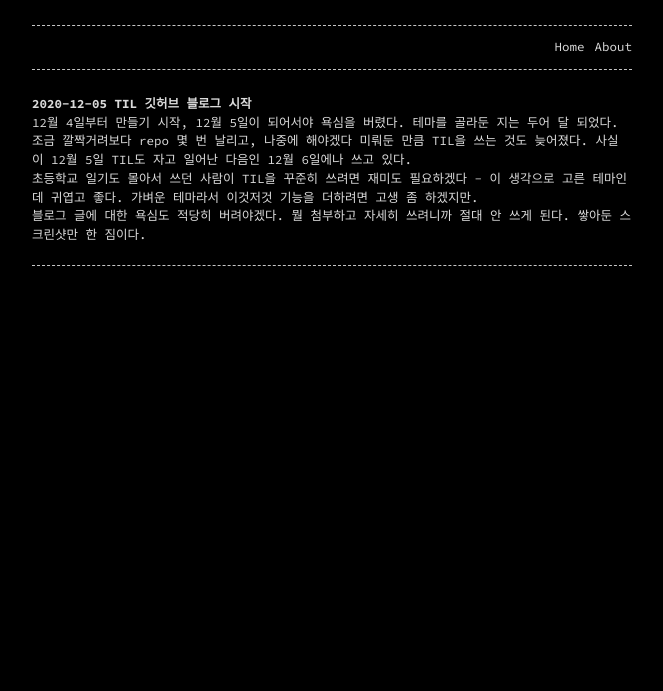
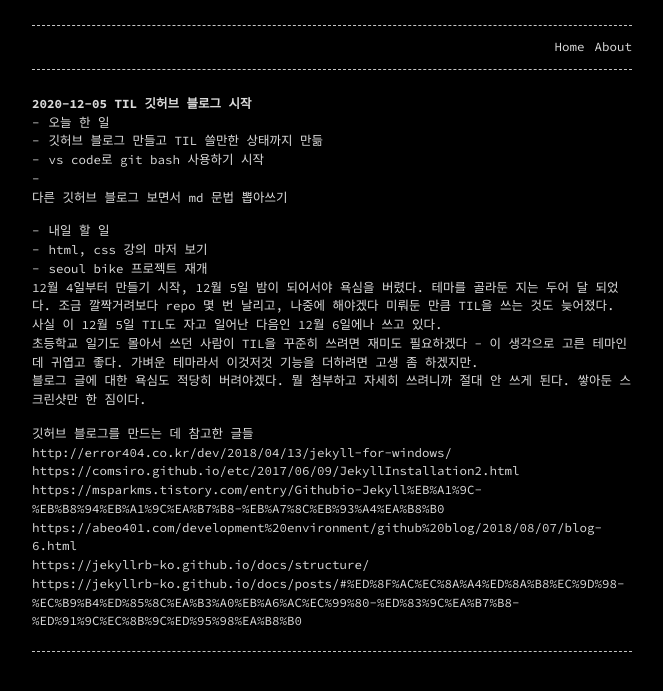
Before and after one commit to phin09/phin09.github.io, a Jekyll site: the page built from _posts/2020-12-05-TIL.md, in a window 1280 px wide. Shown: the top 691 px of the page, without its empty margins (308-971 px from the left). Built offline with Jekyll 4.4.1, drawn with Linux system fonts in a browser that asks for light colours.

Commit message:
update 2020-12-05-TIL

```diff
--- a/_posts/2020-12-05-TIL.md
+++ b/_posts/2020-12-05-TIL.md
@@ -7,6 +7,23 @@ permalink: /TIL/:year/:month/:day/:title/
 
 # 2020-12-05 {{page.title}}
 
-12월 4일부터 만들기 시작, 12월 5일이 되어서야 욕심을 버렸다. 테마를 골라둔 지는 두어 달 되었다. 조금 깔짝거려보다 repo 몇 번 날리고, 나중에 해야겠다 미뤄둔 만큼 TIL을 쓰는 것도 늦어졌다. 사실 이 12월 5일 TIL도 자고 일어난 다음인 12월 6일에나 쓰고 있다.
+- 오늘 한 일
+ - 깃허브 블로그 만들고 TIL 쓸만한 상태까지 만듦
+ - vs code로 git bash 사용하기 시작
+ - 다른 깃허브 블로그 보면서 md 문법 뽑아쓰기
+
+- 내일 할 일
+ - html, css 강의 마저 보기
+ - seoul bike 프로젝트 재개
+
+12월 4일부터 만들기 시작, 12월 5일 밤이 되어서야 욕심을 버렸다. 테마를 골라둔 지는 두어 달 되었다. 조금 깔짝거려보다 repo 몇 번 날리고, 나중에 해야겠다 미뤄둔 만큼 TIL을 쓰는 것도 늦어졌다. 사실 이 12월 5일 TIL도 자고 일어난 다음인 12월 6일에나 쓰고 있다.
 초등학교 일기도 몰아서 쓰던 사람이 TIL을 꾸준히 쓰려면 재미도 필요하겠다 - 이 생각으로 고른 테마인데 귀엽고 좋다. 가벼운 테마라서 이것저것 기능을 더하려면 고생 좀 하겠지만.
 블로그 글에 대한 욕심도 적당히 버려야겠다. 뭘 첨부하고 자세히 쓰려니까 절대 안 쓰게 된다. 쌓아둔 스크린샷만 한 짐이다.
+
+깃허브 블로그를 만드는 데 참고한 글들
+http://error404.co.kr/dev/2018/04/13/jekyll-for-windows/
+https://comsiro.github.io/etc/2017/06/09/JekyllInstallation2.html
+https://msparkms.tistory.com/entry/Githubio-Jekyll%EB%A1%9C-%EB%B8%94%EB%A1%9C%EA%B7%B8-%EB%A7%8C%EB%93%A4%EA%B8%B0
+https://abeo401.com/development%20environment/github%20blog/2018/08/07/blog-6.html
+https://jekyllrb-ko.github.io/docs/structure/
+https://jekyllrb-ko.github.io/docs/posts/#%ED%8F%AC%EC%8A%A4%ED%8A%B8%EC%9D%98-%EC%B9%B4%ED%85%8C%EA%B3%A0%EB%A6%AC%EC%99%80-%ED%83%9C%EA%B7%B8-%ED%91%9C%EC%8B%9C%ED%95%98%EA%B8%B0
```
